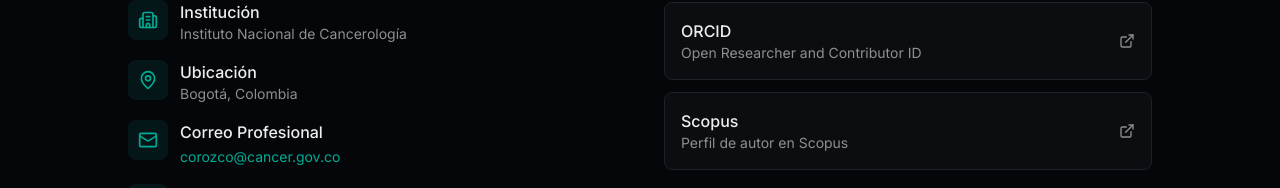
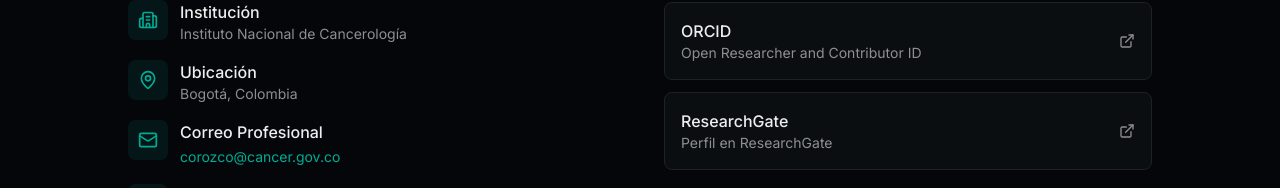
Before and after one commit to carorocas/v0-scientific-profile-page, a Next.js app: page / in a window 1280 px wide. Shown: the part 6872-7060 px from the top of the page. Built offline with nearby package versions, Linux system fonts and the light colour scheme; a web font is replaced by a local one.

Commit message:
fix: update Scopus box link to correct ResearchGate profile\n\nChange Scopus link to accurate ResearchGate profile URL.

```diff
--- a/components/contact-section.tsx
+++ b/components/contact-section.tsx
@@ -12,9 +12,9 @@ const socialLinks = [
     description: 'Open Researcher and Contributor ID',
   },
   {
-    name: 'Scopus',
-    url: 'https://www.scopus.com/',
-    description: 'Perfil de autor en Scopus',
+    name: 'ResearchGate',
+    url: 'https://www.researchgate.net/profile/Carlos-Alberto-Orozco-Castano?ev=hdr_xprf',
+    description: 'Perfil en ResearchGate',
   },
 ]
 
```
